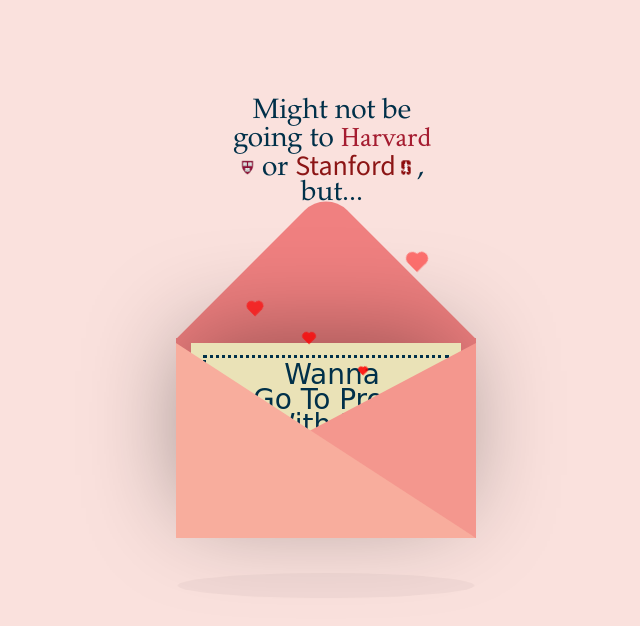
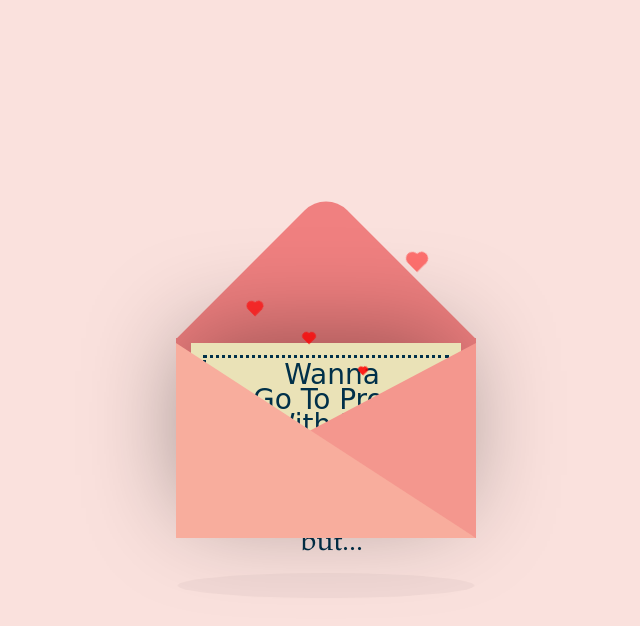
Before and after one commit to wesleyyli/wesleyli, a website: page prom/prom.html in a window 1280 px wide. Shown: the whole page, without its empty margins (314-954 px from the left). Drawn offline with nearby package versions, Linux system fonts and the light colour scheme.

Commit message:
Moved text 350px down

```diff
--- a/prom/prom.css
+++ b/prom/prom.css
@@ -122,7 +122,7 @@
     -webkit-user-select: none; /* Safari */
     -ms-user-select: none; /* IE 10 and IE 11 */
     user-select: none; /* Standard syntax */
-    top: 100px;
+    top: 450px;
 }
 
 .harvard {
```
